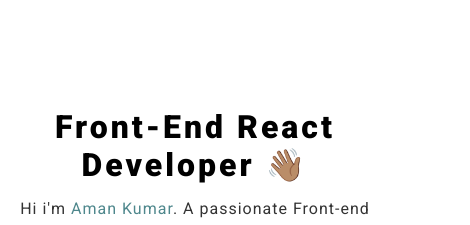
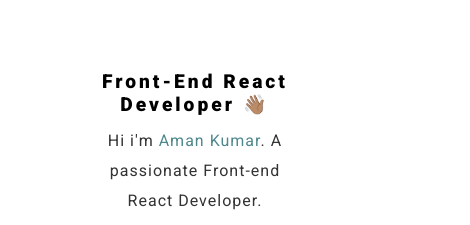
Before and after one commit to Amankumar62/portfolio_react, a React (Create React App) app: page / in a window 390 px wide. Shown: the part 201-426 px from the top of the page, 470 px wide, since content can reach past the window. Built offline with nearby package versions, Linux system fonts and the light colour scheme; a web font is replaced by a local one.

Commit message:
added media query for mobile view

```diff
--- a/src/App.css
+++ b/src/App.css
@@ -5,9 +5,13 @@
     margin: 0%;
     padding: 0%;
 }
+html{
+    scroll-behavior: smooth;
+}
 
 body{
     font-family: 'Roboto', sans-serif;
+    margin-top: 50px;
 }
 
 .navigation{
@@ -15,8 +19,7 @@
     padding: 5px;
     position: fixed;
     top: 0px;
-    left: 0px;
-    right: 0px;
+    width: 100%;
     z-index: 100;
     background-color: #fff;
 }
@@ -43,6 +46,7 @@
 }
 .hamburger{
     display: none;
+    position: fixed;
 }
 
 .home{
@@ -85,7 +89,6 @@
 .detail{
     display: flex;
     width: 550px;
-    margin-top: 10rem;
     letter-spacing: 1px;
     padding: 10px;
 }
@@ -136,17 +139,47 @@
     display: none;
 }
 
+@media screen and (max-width:450px){
+    body{
+        margin-top: 250px;
+    }
+    .home{
+        width: 300px;
+        margin:0 auto;
+        font-size: medium;
+    }
+    .description{
+        width: 200px;
+    }
+    .home h1{
+        font-size: larger;
+        width: 200px;
+    }
+    .home p{
+        width: 200px;
+    }
+    .tech{
+        width: 200px;
+    }
+    .nav-links{
+        width: 200px;
+    }
+    .detail{
+        width: 100px;
+    }
+}
+
 @media screen and (max-width:600px){
 
     #nav-toggle:not(:checked) ~ .nav-links{
         display: none;
     }
     .home{
-        margin-top: 18rem;
-        width: 100%;
+        width: 100%
     }
     .detail{
         flex-direction: column;
+        margin-top: 10rem;
         align-items: center;
         text-align: center;
         padding: 0;
@@ -175,7 +208,6 @@
         cursor: pointer;
     }
     .navigation .nav-links{
-        /* display: none; */
         position: fixed;
         flex-direction: column;
         width: 100%;
```
